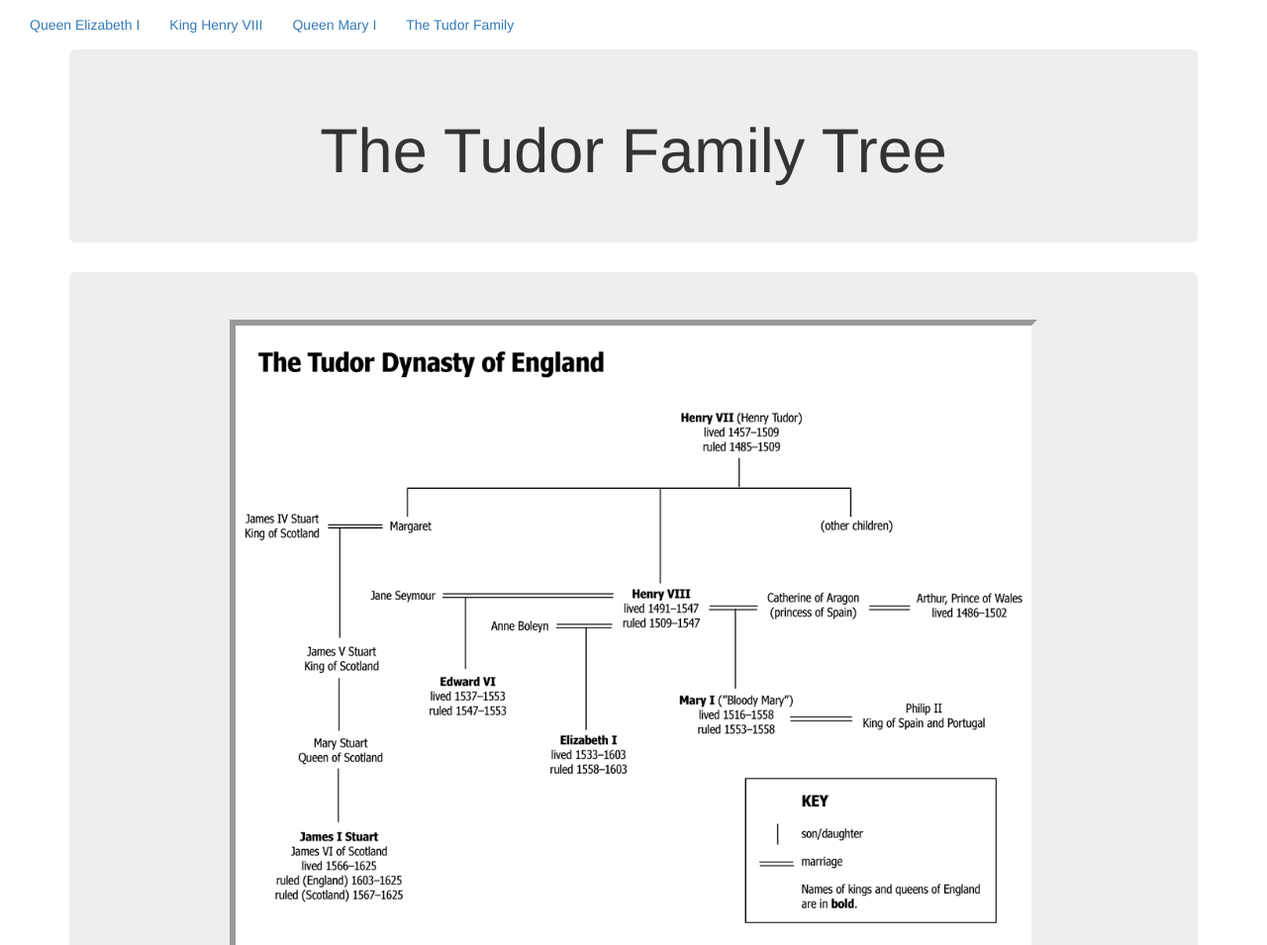
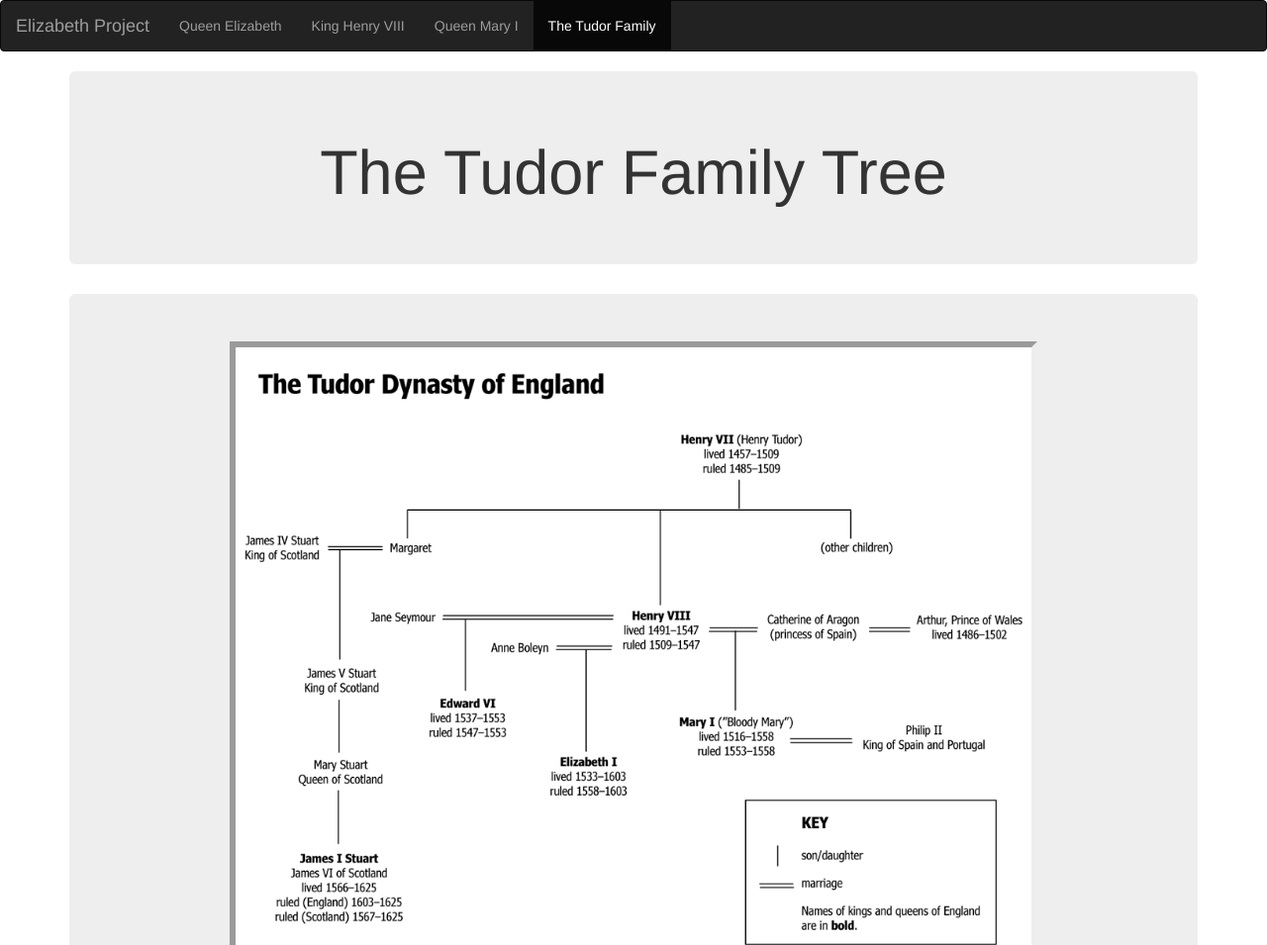
Before and after one commit to eubanksps14/elizabeth-website, a plain HTML site: page tudors.html in a window 1280 px wide. Shown: the top 955 px of the page at 99% size. Drawn offline with nearby package versions, Linux system fonts and the light colour scheme.

Commit message:
navbar changes on mobile

```diff
--- a/tudors.html
+++ b/tudors.html
@@ -37,16 +37,26 @@
 
 <body>
 
-<div id="navbar" class="navbar-collapse collapse">
-
-		  <ul class="nav navbar-nav">
-
-            <li class="active"><a href="index.html">Queen Elizabeth I</a></li>
-            <li><a href="henry.html">King Henry VIII</a></li>
-			<li><a href="mary.html">Queen Mary I</a></li>
-            <li><a href="tudors.html">The Tudor Family</a></li>
-
-</div>
+<nav class="navbar navbar-inverse">
+  <div class="container-fluid">
+    <div class="navbar-header">
+      <button type="button" class="navbar-toggle" data-toggle="collapse" data-target="#myNavbar">
+        <span class="icon-bar"></span>
+        <span class="icon-bar"></span>
+        <span class="icon-bar"></span>
+      </button>
+      <a class="navbar-brand" href="#">Elizabeth Project</a>
+    </div>
+    <div class="collapse navbar-collapse" id="myNavbar">
+      <ul class="nav navbar-nav">
+        <li><a href="index.html">Queen Elizabeth</a></li>
+        <li><a href="henry.html">King Henry VIII</a></li>
+        <li><a href="mary.html">Queen Mary I</a></li>
+        <li class="active"><a href="tudors.html">The Tudor Family</a></li>
+      </ul>
+    </div>
+  </div>
+</nav>
 
 <div class="container">
 
```
Also changed, not shown: henry.html (+20 -10 lines), index.html (+20 -10 lines), mary.html (+20 -10 lines).
